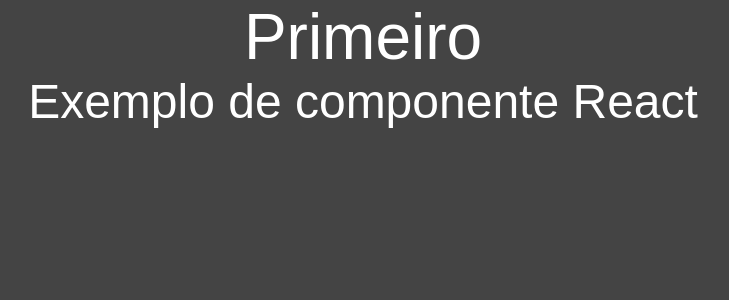
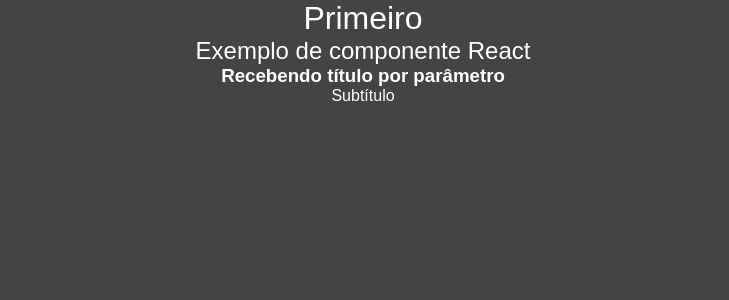
Before and after one commit to taisso/fundamentos-react, a React (Create React App) app: page / in a window 1280 px wide. Shown: the top 300 px of the page, without its empty margins (277-1006 px from the left). Built offline with nearby package versions, Linux system fonts and the light colour scheme.

Commit message:
feat: first component with params

```diff
--- a/src/App.tsx
+++ b/src/App.tsx
@@ -1,7 +1,13 @@
-import Primeiro from './components/Primeiro'
+import Primeiro from "./components/Primeiro";
+import ComParametro from "./components/ComParametro";
 
 function App() {
-  return <h1><Primeiro/></h1>
+  return (
+    <div>
+      <Primeiro />
+      <ComParametro titulo="Recebendo título por parâmetro"/>
+    </div>
+  );
 }
 
 export default App;
--- /dev/null
+++ b/src/components/ComParametro.tsx
@@ -0,0 +1,14 @@
+type ParamProps = {
+    titulo: string
+}
+
+function ComParametro(param: ParamProps) {
+    return (
+        <>
+        <h3>{param.titulo}</h3>
+        <p>Subtítulo</p>
+        </>
+    )
+}
+
+export default ComParametro
--- a/src/components/Primeiro.tsx
+++ b/src/components/Primeiro.tsx
@@ -1,5 +1,3 @@
-
-
 export default function Primeiro() {
   return (
     <>
```
